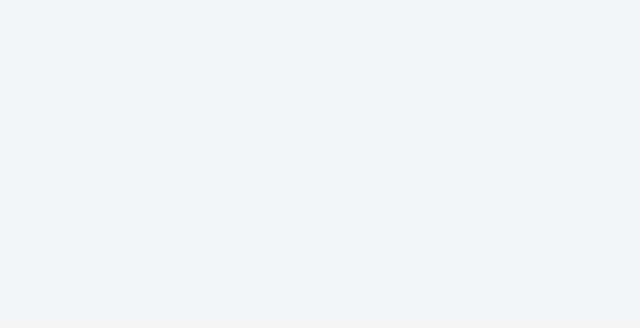
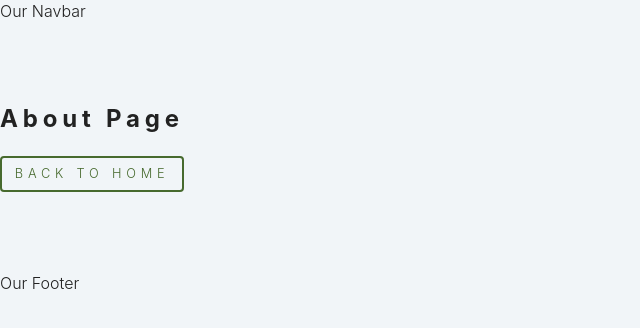
Before and after one commit to shaikat17/React-Router-Tutorial, a React (Create React App) app: page /about in a window 1280 px wide. Before the commit this address had no page. Shown: the top 328 px of the page, without its empty margins (0-640 px from the left). Built offline with nearby package versions, Linux system fonts and the light colour scheme.

Commit message:
Added Link

```diff
--- a/src/App.js
+++ b/src/App.js
@@ -1,13 +1,23 @@
 import "./App.css";
+import { BrowserRouter, Routes, Route } from "react-router-dom";
+import Home from "./Components/Home";
+import About from "./Components/About";
+import Products from "./Components/Products";
+import Error from "./Components/Error";
 
-import { BrowserRouter, Routes, Route } from "react-router-dom";
+
 
 function App() {
   return (
     <BrowserRouter>
+    <nav>Our Navbar</nav>
       <Routes>
-      <Route path="/" element={<div>Home page</div>} />
+      <Route path="/" element={<Home />} />
+      <Route path="about" element={<About />} />
+      <Route path="products" element={<Products />} />
+      <Route path="*" element={<Error />} />
       </Routes>
+      <footer>Our Footer</footer>
     </BrowserRouter>
   );
 }
--- /dev/null
+++ b/src/Components/About.js
@@ -0,0 +1,15 @@
+import React from "react";
+import { Link } from "react-router-dom";
+
+const About = () => {
+  return (
+    <section className="section">
+      <h2>About Page</h2>
+      <Link to="/" className="btn">
+        Back to Home
+      </Link>
+    </section>
+  );
+};
+
+export default About;
--- /dev/null
+++ b/src/Components/Error.js
@@ -0,0 +1,16 @@
+import React from 'react'
+import { Link } from 'react-router-dom';
+
+const Error = () => {
+  return (
+    <section className="section">
+      <h2>404</h2>
+      <p>Page not found!!!</p>
+      <Link to="/" className="btn">
+        Back to Home
+      </Link>
+    </section>
+);
+}
+
+export default Error
--- /dev/null
+++ b/src/Components/Home.js
@@ -0,0 +1,14 @@
+import React from "react";
+import { Link } from "react-router-dom";
+
+
+const Home = () => {
+  return (
+    <section className="section">
+      <h2>Home Page</h2>
+      <Link to='/about' className="btn" >About</Link>
+    </section>
+  );
+};
+
+export default Home;
--- /dev/null
+++ b/src/Components/Products.js
@@ -0,0 +1,9 @@
+import React from 'react'
+
+const Products = () => {
+  return (
+    <div>Products</div>
+  )
+}
+
+export default Products
```
Also changed, not shown: src/Components/Dashboard.js (added, +9 -0 lines), src/Components/Login.js (added, +9 -0 lines), src/Components/SingleProduct.js (added, +9 -0 lines).
